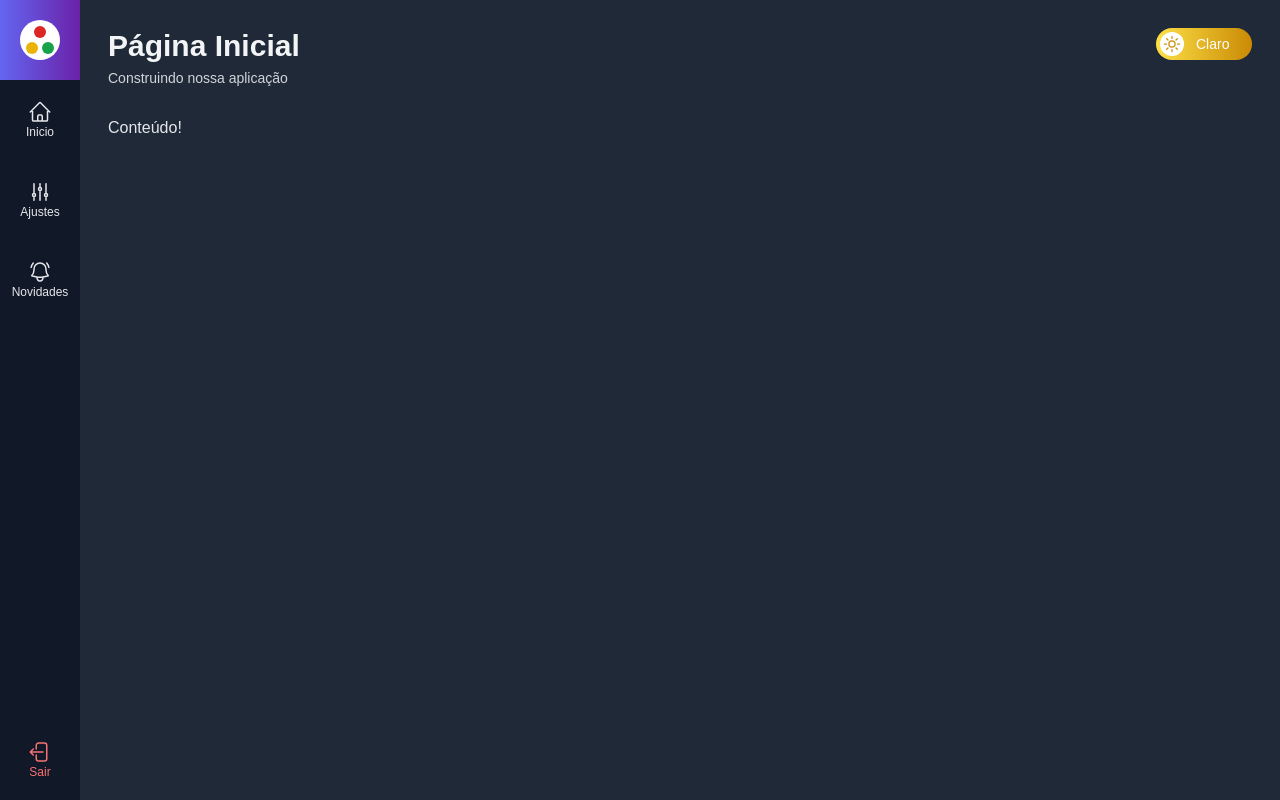
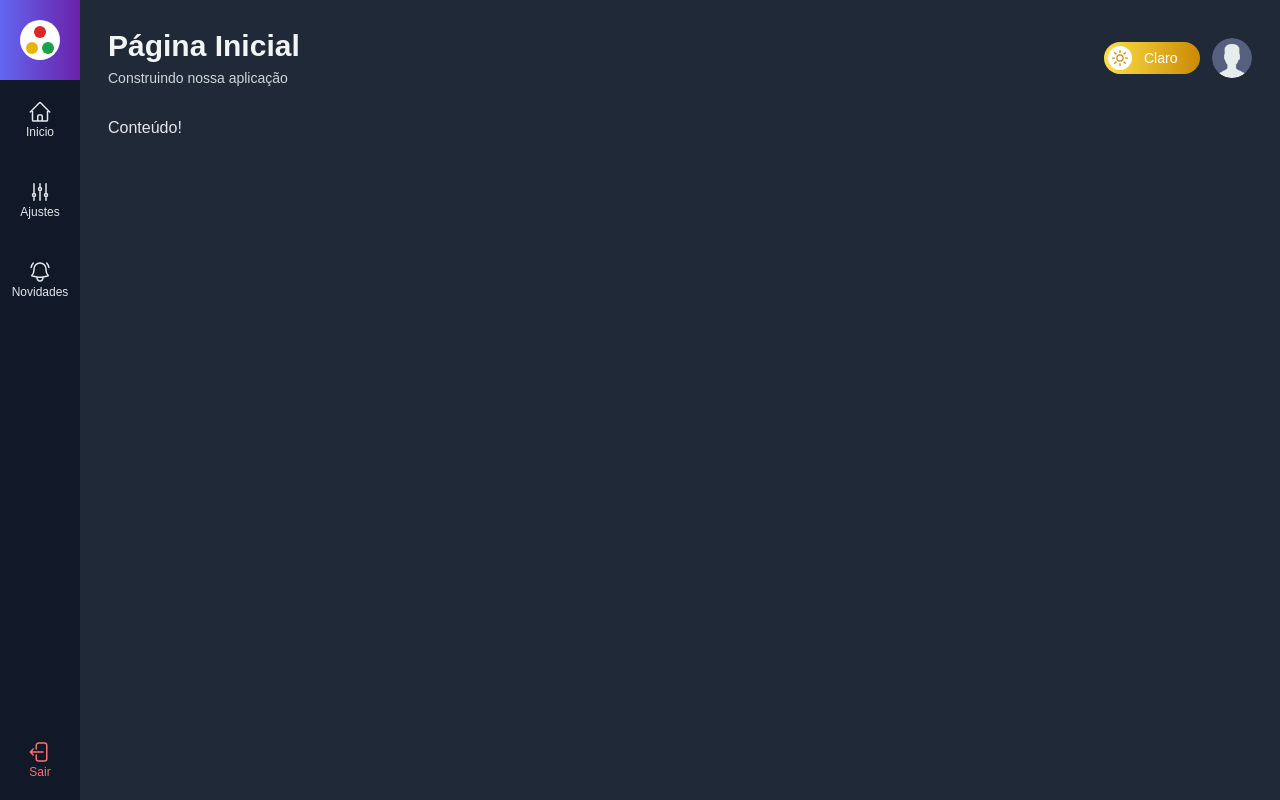
Before and after one commit to SamillyNunes/dashboard_admin, a Next.js app: page / in a window 1280 px wide. Built offline with nearby package versions, Linux system fonts and the light colour scheme; no server answers.

Commit message:
feat: added profile page and avatar user

```diff
--- /dev/null
+++ b/src/components/template/AvatarUser.tsx
@@ -0,0 +1,22 @@
+import useAuth from "@/data/hook/useAuth";
+import Link from "next/link";
+
+interface AvatarUserProps{
+    className?: string;
+}
+
+export default function AvatarUser(props: AvatarUserProps){
+
+    const {user} = useAuth();
+
+    return (
+        <Link href={"/profile"} >
+            <img
+                src={user?.imageUrl ?? '/images/avatar.png'}
+                alt="Avatar do usuário"
+                className={`h-10 w-10 rounded-full cursor-pointer ${props.className}`}
+            />
+
+        </Link>
+    );
+}
--- a/src/components/template/Head.tsx
+++ b/src/components/template/Head.tsx
@@ -1,6 +1,7 @@
 import useAppData from "@/data/hook/useAppData";
 import ChangeThemeButton from "./ChangeThemeButton";
 import Title from "./Title";
+import AvatarUser from "./AvatarUser";
 
 interface HeadProps{
     title: string;
@@ -13,8 +14,9 @@
     return (
         <div className="flex">
             <Title title={props.title} subtitle={props.subtitle} />
-            <div className="flex flex-grow justify-end" >
+            <div className="flex flex-grow justify-end items-center" >
                 <ChangeThemeButton theme={theme ?? 'dark'} changeTheme={changeTheme } />
+                <AvatarUser className="ml-3"/>
             </div>
         </div>
     );
--- /dev/null
+++ b/src/pages/profile.tsx
@@ -0,0 +1,11 @@
+import Layout from "@/components/template/Layout";
+import useAppData from "@/data/hook/useAppData";
+
+export default function Profile(){
+
+    return (
+        <Layout title="Perfil do Usuário" subtitle="Administre suas informações de usuário!" >
+            <h1>Perfil de usuário</h1>
+        </Layout>
+    );
+}
```
Also changed, not shown: public/images/avatar.png (added).
